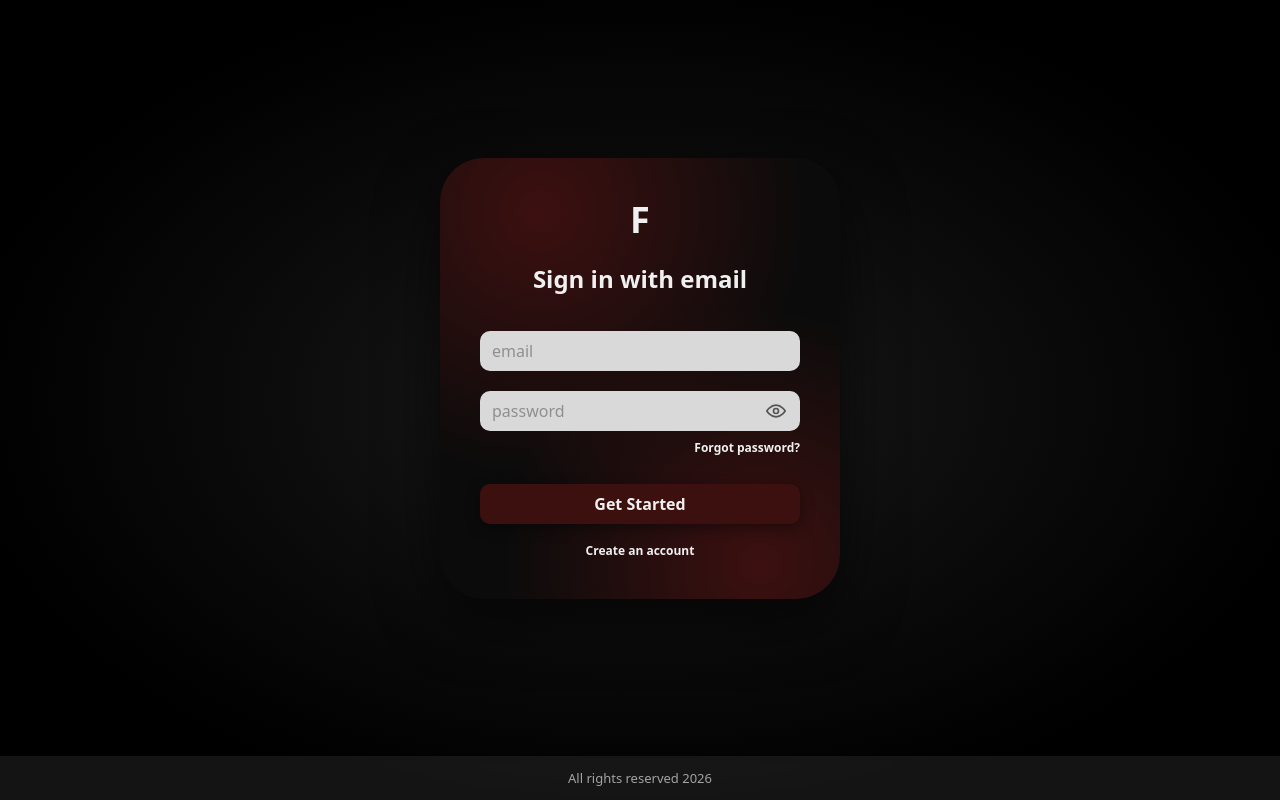
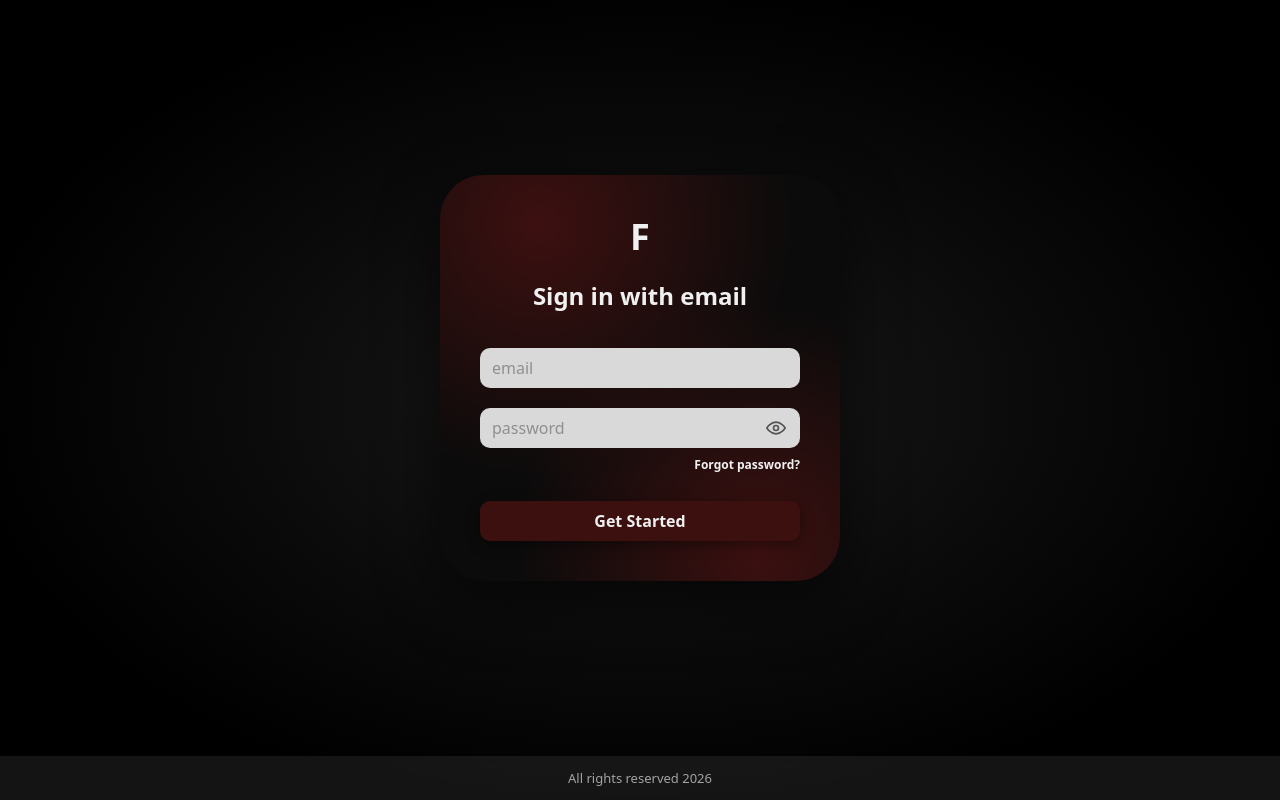
Before and after one commit to anaabdev/gestao-estoque-front, a React (Vite) app: page / in a window 1280 px wide. Built offline with nearby package versions, Linux system fonts and the light colour scheme.

Commit message:
fix: delete create account

```diff
--- a/src/pages/Login/index.jsx
+++ b/src/pages/Login/index.jsx
@@ -38,7 +38,7 @@ function Login() {
         {/* JS: desabilitar (disabled) enquanto a requisição estiver em andamento */}
         <S.Botao type="submit">{t("login.getStarted")}</S.Botao>
 
-        <S.Criar href="#">{t("login.createAccount")}</S.Criar>
+
       </S.Card>
 
       <S.Footer>
```
